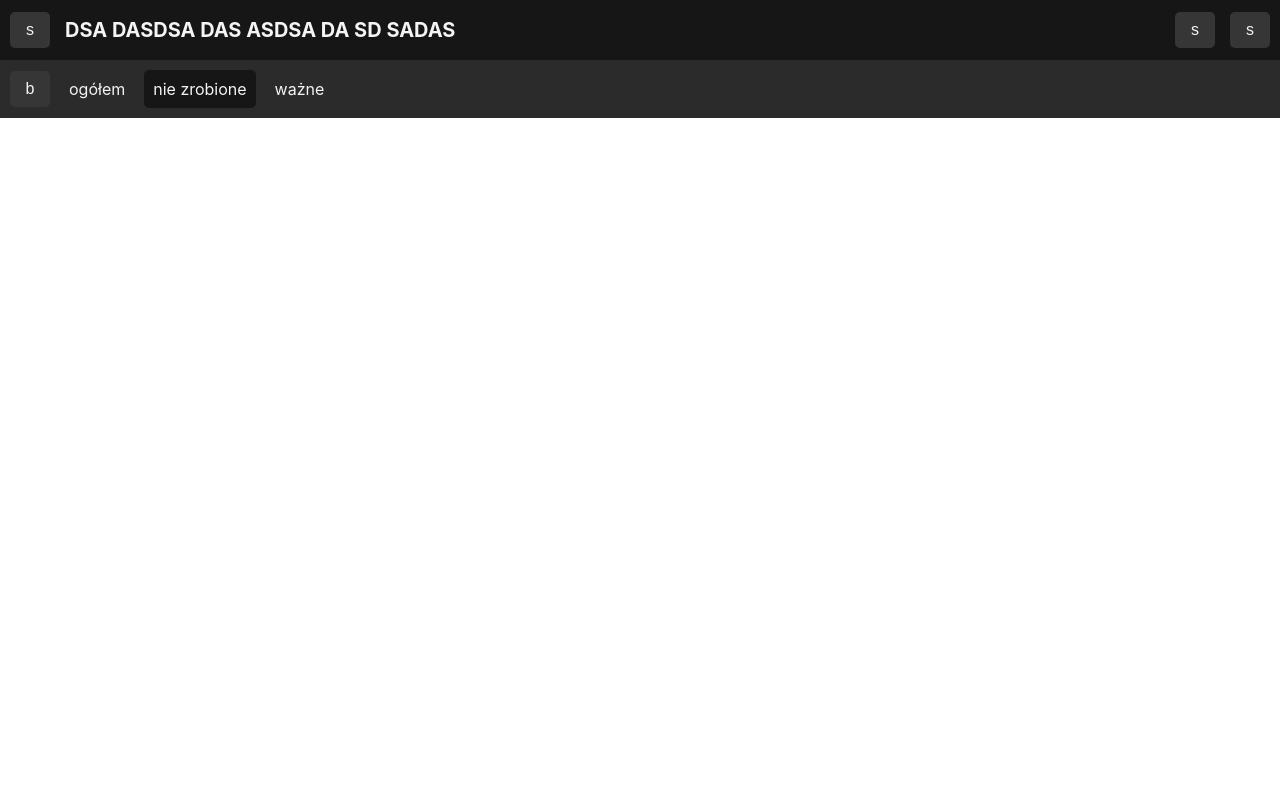
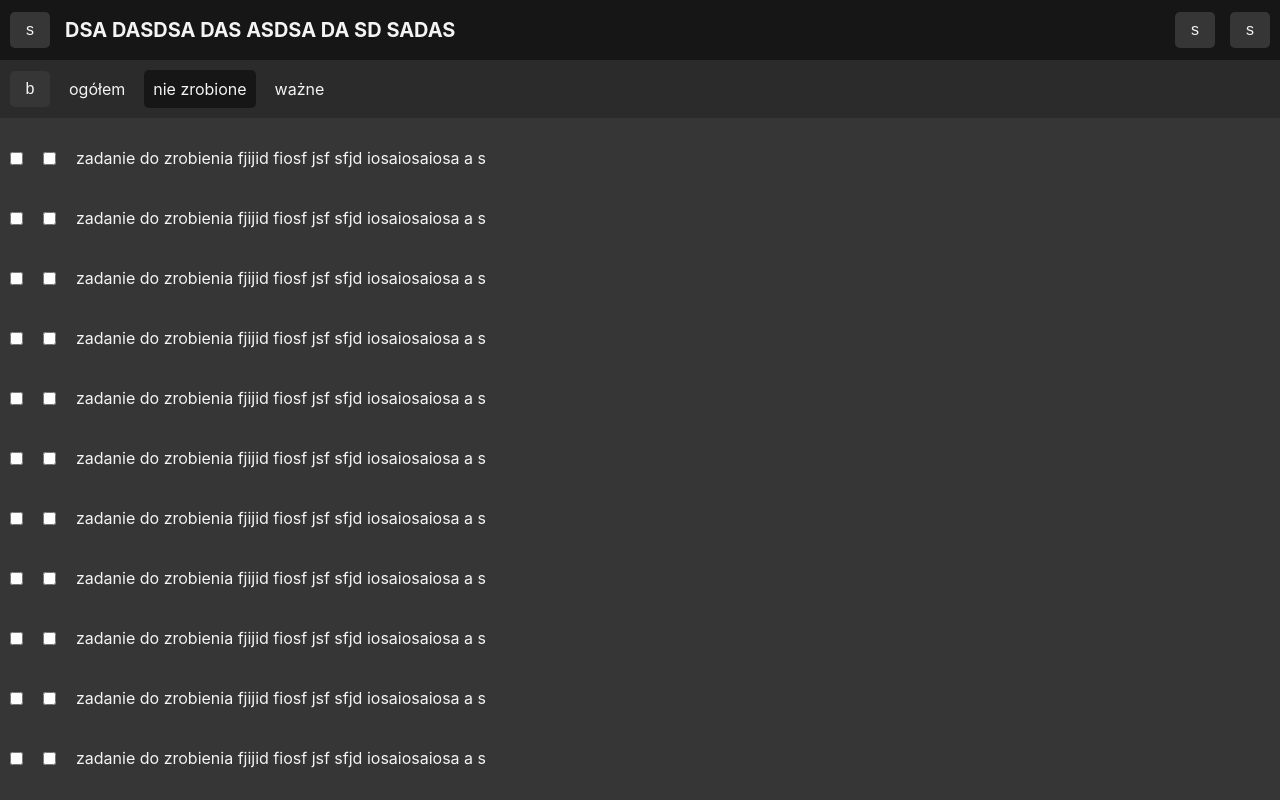
Before and after one commit to Krzaczor/notes, a React (Create React App) app: page / in a window 1280 px wide. Built offline with nearby package versions, Linux system fonts and the light colour scheme.

Commit message:
create notes list layout

```diff
--- a/src/components/notesLayout/NotesLayout.styles.ts
+++ /dev/null
@@ -1,5 +0,0 @@
-import styled from 'styled-components';
-
-export const NotesLayout = styled.main`
-
-`;
--- a/src/components/notesLayout/NotesLayout.tsx
+++ b/src/components/notesLayout/NotesLayout.tsx
@@ -1,11 +1,12 @@
 import NavNotes from './navNotes/NavNotes';
-import * as S from './NotesLayout.styles';
+import NotesList from './notesList/NotesList';
 
 const NotesLayout = () => {
     return (
-        <S.NotesLayout>
+        <main>
             <NavNotes />
-        </S.NotesLayout>
+            <NotesList />
+        </main>
     );
 }
 
--- /dev/null
+++ b/src/components/notesLayout/notesList/NotesList.styles.ts
@@ -0,0 +1,8 @@
+import styled from 'styled-components';
+
+export const NotesList = styled.ul`
+    background-color: var(--color-background);
+    color: var(--color-text);
+    list-style: none;
+    padding: var(--padding-container);
+`;
--- /dev/null
+++ b/src/components/notesLayout/notesList/NotesList.tsx
@@ -0,0 +1,22 @@
+import NoteItem from './noteItem/NoteItem';
+import * as S from './NotesList.styles';
+
+const notes = Array.from({ length: 15 }, (_, index) => ({
+    id: (index + 1).toString(),
+    content: 'zdanie do zrobienia',
+    createAt: Date.now(),
+    done: null,
+    priority: false,
+}));
+
+const NotesList = () => {
+    return (
+        <S.NotesList>
+            {notes.map((note) => (
+                <NoteItem key={note.id} {...note} />
+            ))}
+        </S.NotesList>
+    )
+}
+
+export default NotesList;
--- /dev/null
+++ b/src/components/notesLayout/notesList/noteItem/NoteItem.styles.ts
@@ -0,0 +1,11 @@
+import styled from 'styled-components';
+
+export const NoteItem = styled.li`
+    display: flex;
+    align-items: center;
+    height: 60px;
+
+    & > *:not(:last-child) {
+        margin-right: 20px;
+    }
+`;
--- /dev/null
+++ b/src/components/notesLayout/notesList/noteItem/NoteItem.tsx
@@ -0,0 +1,15 @@
+import { FC } from 'react';
+import * as S from './NoteItem.styles';
+import { Note } from './NoteItem.types';
+
+const NoteItem: FC<Note> = () => {
+    return (
+        <S.NoteItem>
+            <input type='checkbox' />
+            <input type='checkbox' />
+            <p style={{ whiteSpace: 'nowrap', overflow: 'hidden', textOverflow: 'ellipsis' }}>zadanie do zrobienia fjijid fiosf jsf sfjd iosaiosaiosa a s</p>
+        </S.NoteItem>
+    )
+}
+
+export default NoteItem;
--- /dev/null
+++ b/src/components/notesLayout/notesList/noteItem/NoteItem.types.ts
@@ -0,0 +1,6 @@
+export interface Note {
+    id: string;
+    content: string;
+    done: Date | null;
+    priority: boolean;
+}
```
